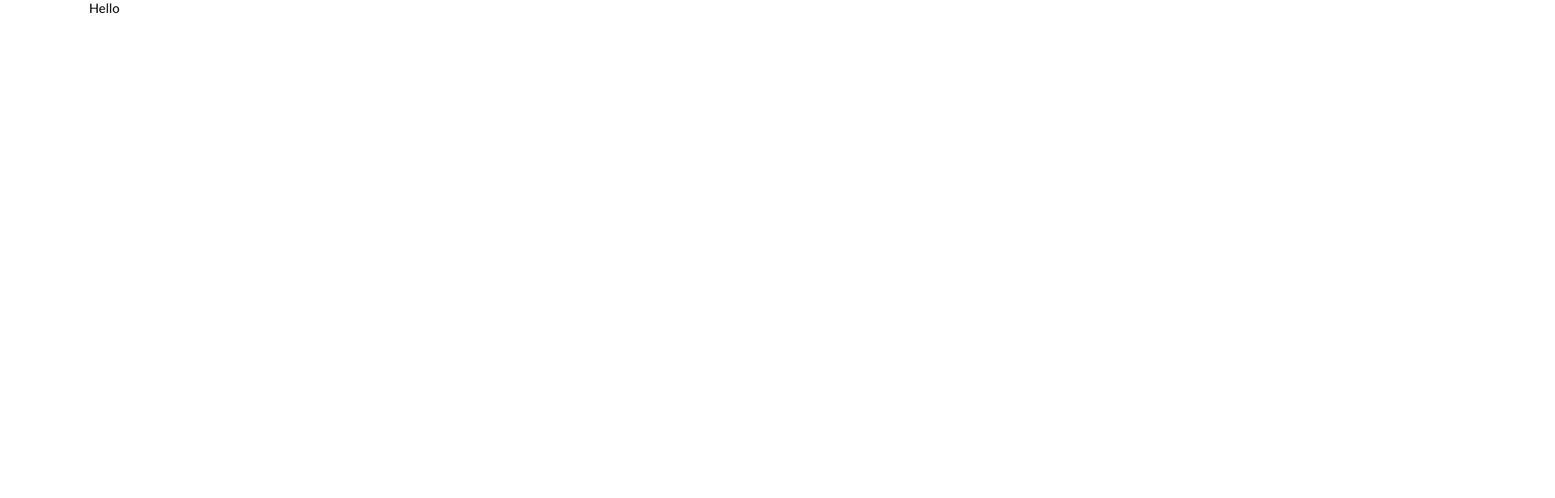
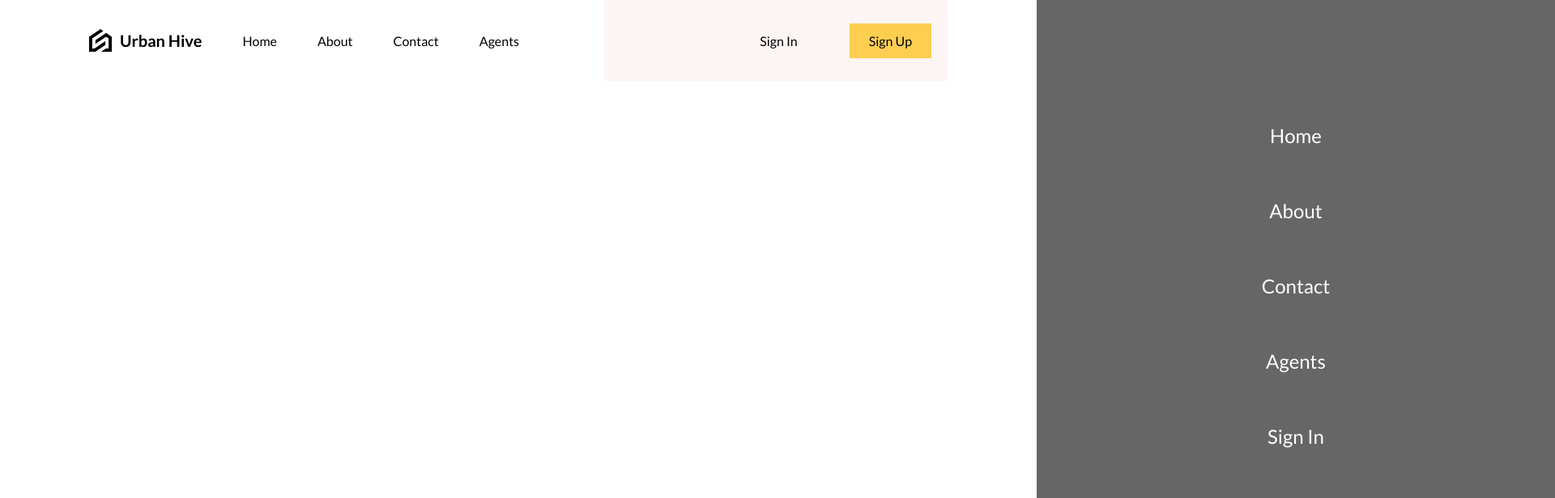
Before and after one commit to Mizaan-hub/Urban-Hive-UI, a React (Vite) app: page / in a window 1280 px wide. Shown: the top 616 px of the page at 81% size, 1920 px wide, since content can reach past the window. Built offline with nearby package versions, Linux system fonts and the light colour scheme.

Commit message:
Added Nav Bar with resposnsive Layout

```diff
--- a/src/App.jsx
+++ b/src/App.jsx
@@ -1,9 +1,10 @@
+import NavBar from './components/NavBar/NavBar'
 import './layout.scss'
 
 function App() {
   return (
     <div className="layout">
-      Hello
+      <NavBar />
     </div>
   )
 }
--- /dev/null
+++ b/src/components/NavBar/NavBar.jsx
@@ -0,0 +1,45 @@
+import { useState } from "react";
+import "./NavBar.scss"
+
+function NavBar(){
+
+    const [open, setOpen] = useState(false);
+
+    return(
+        <nav>
+            <div className="left">
+
+                <a href="/" className="logo">
+                    <img src="/public/assets/images/logo.png" alt="" />
+                    <span>Urban Hive</span>
+                </a>
+                <a href="/">Home</a>
+                <a href="/">About</a>
+                <a href="/">Contact</a>
+                <a href="/">Agents</a>
+
+            </div>
+
+            <div className="right">
+
+                <a href="/">Sign In</a>
+                <a href="/" className="register">Sign Up</a>
+
+                <div className="menuIcon">
+                    <img src="/public/assets/images/menu.png" alt="" onClick={() => setOpen(!open)} />
+                </div>
+                <div className={open ? "menu active" : "menu"}>
+                    <a href="/">Home</a>
+                    <a href="/">About</a>
+                    <a href="/">Contact</a>
+                    <a href="/">Agents</a>
+                    <a href="/">Sign In</a>
+                    <a href="/">Sign Up</a>
+                </div>
+
+            </div>
+        </nav>
+    )
+}
+
+export default NavBar;
--- /dev/null
+++ b/src/components/NavBar/NavBar.scss
@@ -0,0 +1,118 @@
+@import "/src/responsive.scss";
+
+:root{
+    --color-btn: #fece51;
+    --color-right: #fcf5f3;
+    --transition: all 400ms ease;
+}
+
+nav{
+    display: flex;
+    justify-content: space-between;
+    height: 100px;
+    align-items: center;
+
+    a{
+        transition: var(--transition);
+
+        @include mobiles{
+            display: none;
+        }
+
+        &:hover{
+            scale: 1.2;
+        }
+    }
+
+    .left{
+        flex:3;
+        display: flex;
+        align-items: center;
+        gap: 50px;
+
+        .logo{
+            display: flex;
+            align-items: center;
+            font-weight: bold;
+            font-size: 20px;
+            gap: 10px;
+
+            img{
+                width: 28px;
+            }
+
+            span{
+                @include tablets{
+                    display: none;
+                }
+
+                @include mobiles{
+                    display: initial;
+                }
+            }
+        }
+    }
+
+    .right{
+        flex: 2;
+        display: flex;
+        align-items: center;
+        justify-content: flex-end;
+        height: 100%;
+        background-color: var(--color-right);
+
+        @include tablets{
+            background-color: transparent;
+        }
+
+        a{
+            padding: 12px 24px;
+            margin: 20px;
+        }
+
+        .register{
+            background-color: var(--color-btn);
+        }
+
+        .menuIcon{
+            display: none;
+            z-index: 999;
+
+            img{
+                width: 36px;
+                height: 36px;
+                cursor: pointer;
+            }
+
+            @include mobiles{
+                display: initial;
+            }
+        }
+
+        .menu{
+            position: absolute;
+            background-color: rgba(0, 0, 0, 0.6);
+            color: white;
+            height: 100vh;
+            width: 50%;
+            top: 0;
+            right: -50%;
+            transition: var(--transition);
+            display: flex;
+            flex-direction: column;
+            align-items: center;
+            justify-content: center;
+            font-size: 24px;
+
+            &.active{
+                right: 0;
+
+            @include mobiles{
+                a{
+                    display: initial;
+                }
+            }
+            }
+        }
+    }
+}
--- a/src/layout.scss
+++ b/src/layout.scss
@@ -10,16 +10,16 @@
 
     @include laptops{
         background: rgb(229, 210, 175);
-        max-width: 900px;
+        max-width: 1000px;
     }
 
     @include tablets{
         background: rgb(168, 238, 168);
-        max-width: 600px;
+        max-width: 700px;
     }
 
     @include mobiles{
         background: rgb(206, 176, 234);
-        max-width: 300px;
+        max-width: 400px;
     }
 }
--- a/src/responsive.scss
+++ b/src/responsive.scss
@@ -1,11 +1,11 @@
 @mixin mobiles{
-    @media(max-width: 500px){
+    @media(max-width: 600px){
         @content;
     }
 }
 
 @mixin tablets{
-    @media(max-width: 800px){
+    @media(max-width: 900px){
         @content;
     }
 }
```
